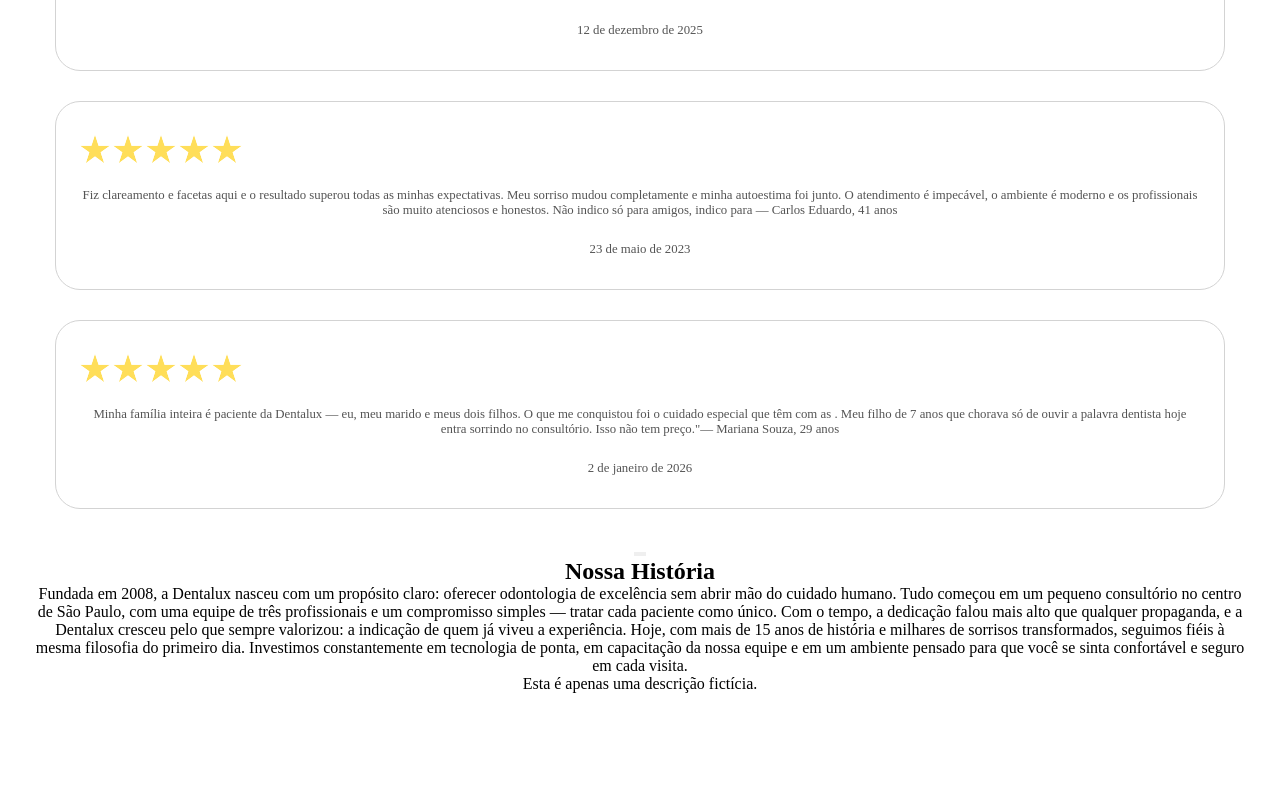
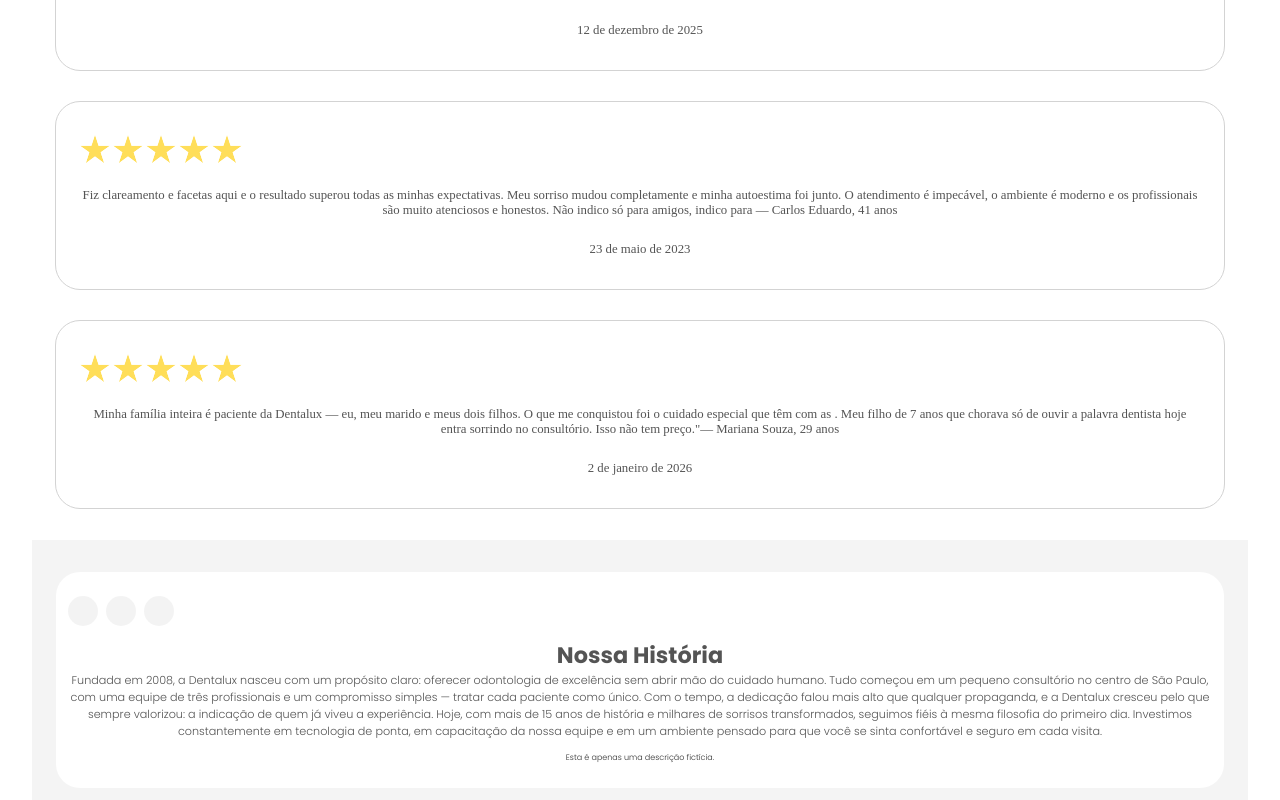
Before and after one commit to DevLucasHenrique/Dentalux, a React (Vite) app in the folder dentalux-app/: page / in a window 1280 px wide. Shown: the part 1433-2233 px from the top of the page. Before the commit the page ends 2158 px from the top, so only its background shows below. Built offline with nearby package versions, Linux system fonts and the light colour scheme.

Commit message:
Finish the HTML and CSS of our-history section

```diff
--- a/dentalux-app/src/components/home/HomePage.css
+++ b/dentalux-app/src/components/home/HomePage.css
@@ -266,3 +266,78 @@
         </div>
       </section>
 */
+
+section#our-history {
+  background-color: #f4f4f4;
+  padding: 32px 24px;
+}
+
+section#our-history div.window {
+  display: flex;
+  flex-flow: column nowrap;
+  justify-content: space-between;
+  background-color: white;
+  padding: 24px 12px;
+  border-radius: 24px;
+}
+
+section#our-history div.window .head {
+  display: flex;
+  flex-flow: row nowrap;
+  gap: 8px;
+  margin-bottom: 12px;
+}
+
+.head .window-nav-button {
+  width: 30px;
+  height: 30px;
+  border: none;
+  border-radius: 50%;
+  transition: 0.09s ease;
+  background-color: #cccccc3d;
+}
+
+.window-nav-button.nav-green:hover {
+  background-color: #00bf63;
+}
+
+.window-nav-button.nav-yellow:hover {
+  background-color: #ffde59;
+}
+
+.window-nav-button.nav-red:hover {
+  background-color: #ff3131;
+}
+
+div.window .body {
+  display: flex;
+  flex-flow: column nowrap;
+  justify-content: space-between;
+  font-family: var(--textFont);
+  color: #545454;
+}
+
+div.window .body .history-title {
+  font-weight: 700;
+  font-size: 1.4em;
+  font-family: var(--textFont);
+  color: #545454;
+}
+
+div.window .body .history-text {
+  font-weight: 300;
+  font-size: 0.7em;
+  font-family: var(--textFont);
+  color: #545454;
+}
+
+div.window .foot {
+  margin-top: 12px;
+}
+
+div.window .foot .ad {
+  font-weight: 300;
+  font-size: 0.5em;
+  font-family: var(--textFont);
+  color: #303030;
+}
--- a/dentalux-app/src/components/home/HomePage.tsx
+++ b/dentalux-app/src/components/home/HomePage.tsx
@@ -186,10 +186,11 @@
         })}
       </section>
       <section id="our-history">
+        <div className="window">
           <div className="head">
-          <button className="nav-green"></button>
-          <button className="nav-yellow"></button>
-          <button className="nav-red"></button>
+            <button className="window-nav-button nav-red"></button>
+            <button className="window-nav-button nav-yellow"></button>
+            <button className="window-nav-button nav-green"></button>
           </div>
           <div className="body">
             <h2 className="history-title">Nossa História</h2>
@@ -211,7 +212,9 @@
           <div className="foot">
             <p className="ad">Esta é apenas uma descrição fictícia.</p>
           </div>
+        </div>
       </section>
+
     </>
   );
 }
```
Lines whose indentation alone changed are shown as unchanged.
